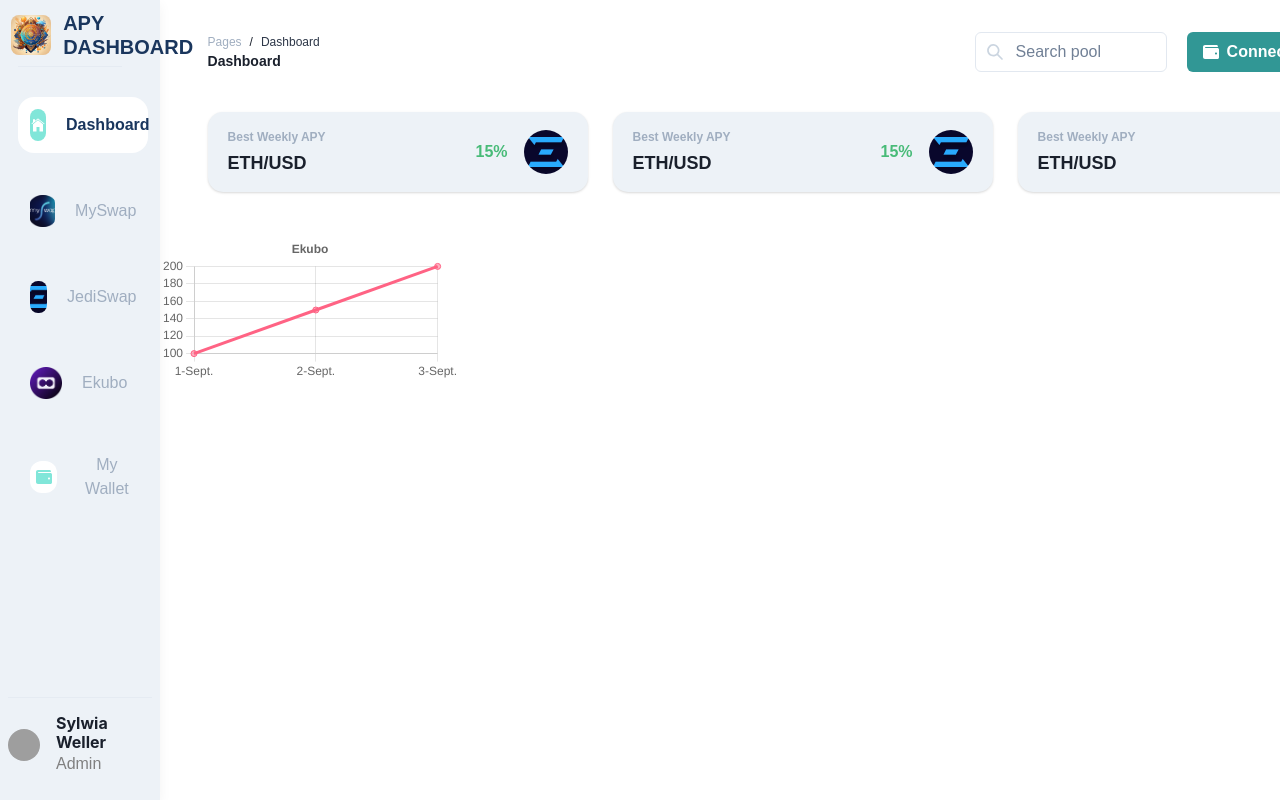
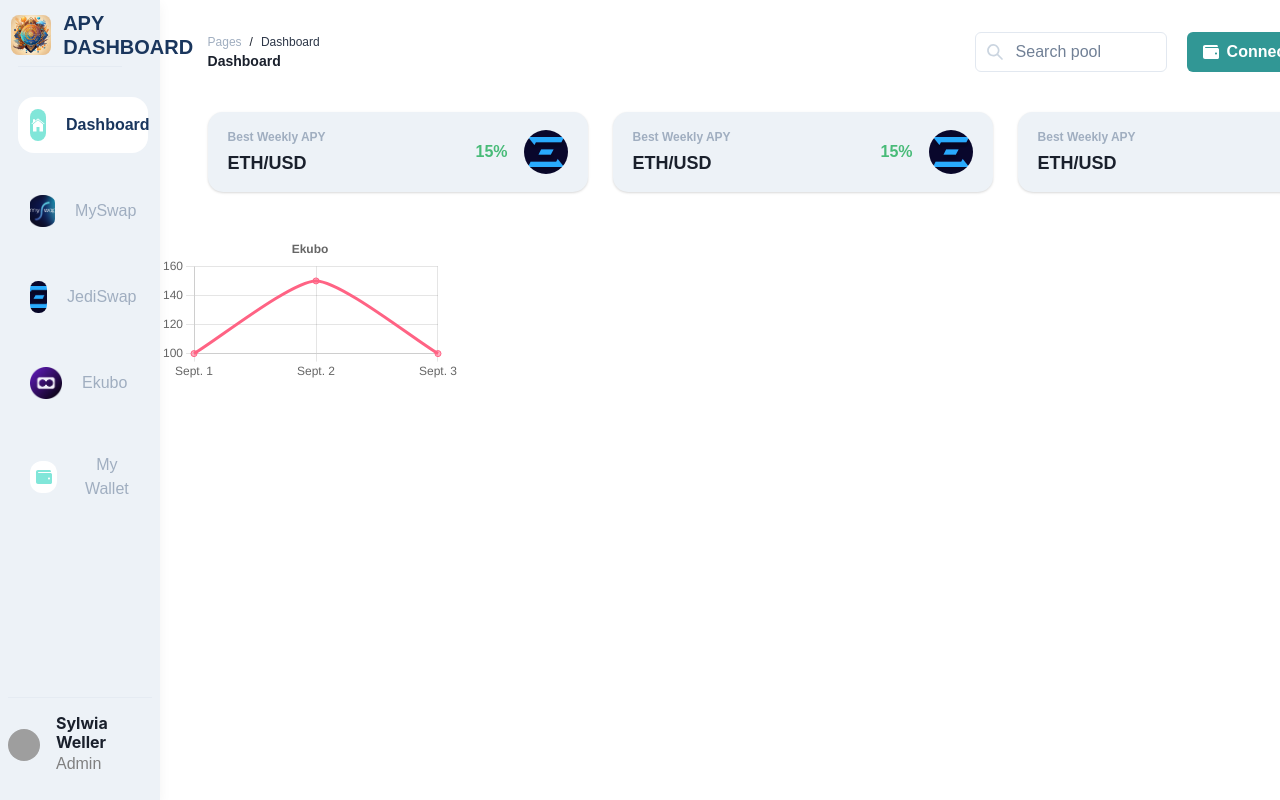
Before and after one commit to MaelJousset/APYs, a React (Create React App) app: page / in a window 1280 px wide. Shown: the top 800 px of the page. Built offline with nearby package versions, Linux system fonts and the light colour scheme; grey boxes are pictures that could not be loaded.

Commit message:
TVLChart upgraded

```diff
--- a/src/components/TVL/TVLChart.tsx
+++ b/src/components/TVL/TVLChart.tsx
@@ -39,7 +39,7 @@ const TVLChart: React.FC<TVLChartProps> = ({ chartData, pool }) => {
         const day = point.x.getDate().toString(); // Convert day to a string
         const month = months[point.x.getMonth()]; // Convert month to a string (adding 1 because months are 0-indexed)
 
-        return day + '-' + month;
+        return month + ' ' + day;
     });
 
     const data = {
@@ -49,9 +49,11 @@ const TVLChart: React.FC<TVLChartProps> = ({ chartData, pool }) => {
                 data: chartData.map((point) => point.y),
                 borderColor: 'rgb(255, 99, 132)',
                 backgroundColor: 'rgba(255, 99, 132, 0.5)',
+                tension: 0.2,
             },
         ],
     };
+
 
     const options = {
         responsive: true,
@@ -64,6 +66,20 @@ const TVLChart: React.FC<TVLChartProps> = ({ chartData, pool }) => {
                 text: pool,
             },
         },
+        scales: {
+            x: {
+                ticks: {
+                    // For a category axis, the val is the index so the lookup via getLabelForValue is needed
+                    maxTicksLimit: 3,
+                },
+            },
+            y: {
+                ticks: {
+                    // For a category axis, the val is the index so the lookup via getLabelForValue is needed
+                    maxTicksLimit: 4,
+                },
+            },
+        }
     };
 
     return (
--- a/src/components/TVL/TVLList.tsx
+++ b/src/components/TVL/TVLList.tsx
@@ -16,7 +16,7 @@ function TVLList() {
                 values={[
                     { x: new Date('2023-09-01'), y: 100 },
                     { x: new Date('2023-09-02'), y: 150 },
-                    { x: new Date('2023-09-03'), y: 200 },
+                    { x: new Date('2023-09-03'), y: 100 },
                 ]}
             />
         </Flex>
```
